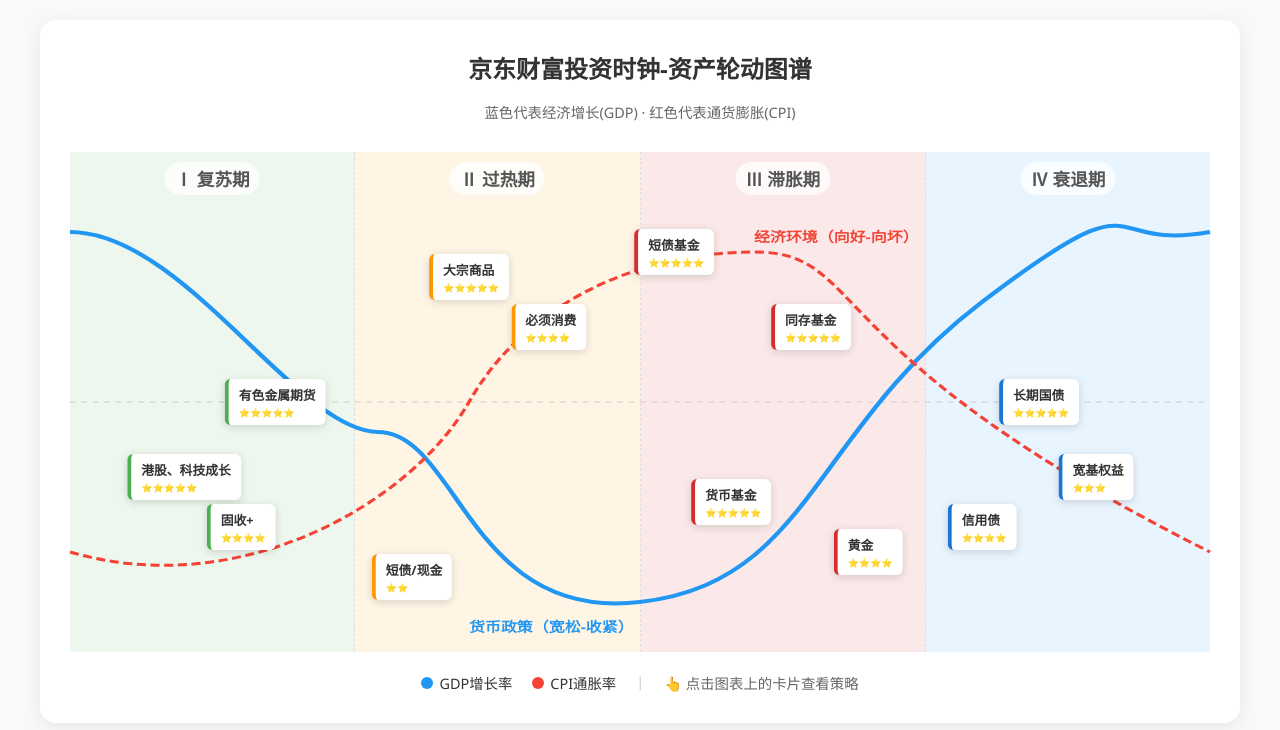
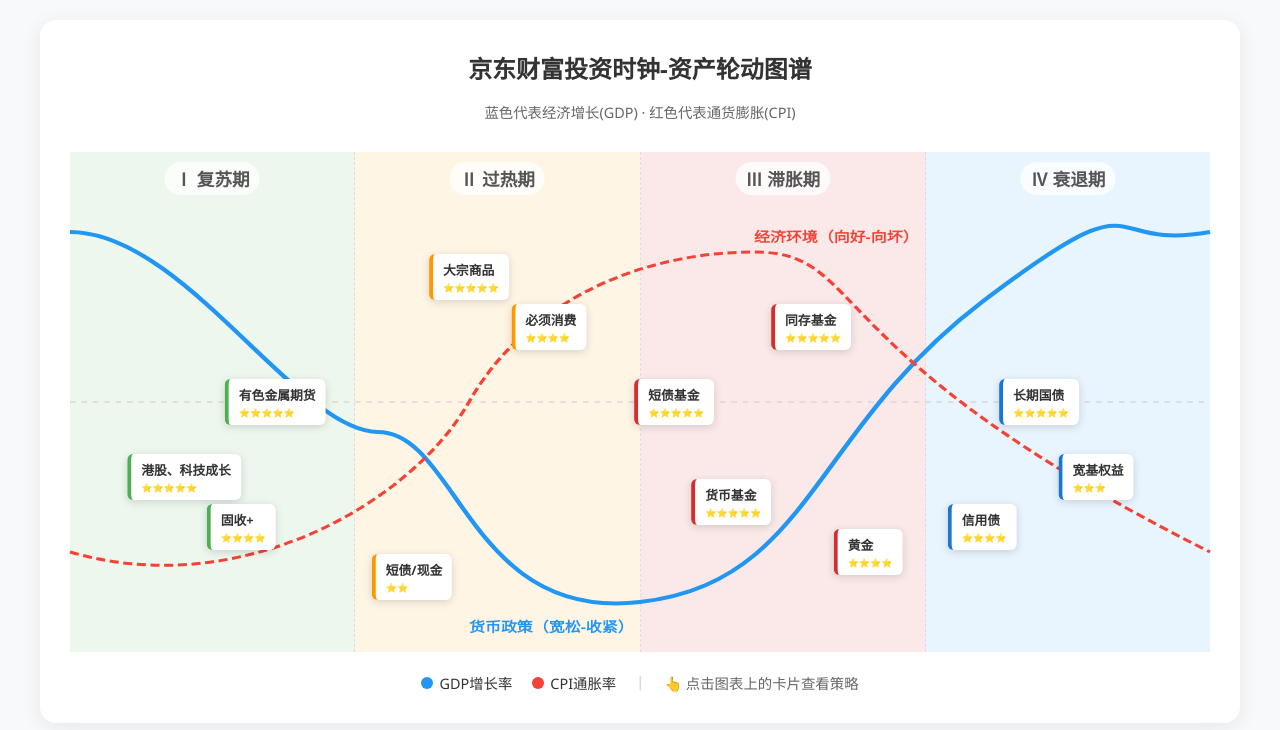
Before and after one commit to Zyl123-loop/Merrill, a plain HTML site: page index.html in a window 1280 px wide. Drawn offline with Linux system fonts and the light colour scheme.

Commit message:
Update index.html

```diff
--- a/index.html
+++ b/index.html
@@ -224,7 +224,7 @@
 
         <!-- 滞胀期 -->
         <!-- 修改点：left调整为53%，避免遮挡“CPI通胀”文字 -->
-        <div class="asset-marker marker-stagflation" style="left: 53%; top: 20%;" onclick="showDetail('Gold')">
+        <div class="asset-marker marker-stagflation" style="left: 53%; top: 50%;" onclick="showDetail('Gold')">
             短债基金<span class="stars">⭐⭐⭐⭐⭐</span>
         </div>
          <div class="asset-marker marker-stagflation" style="left: 65%; top: 35%;" onclick="showDetail('QDII')">
```
